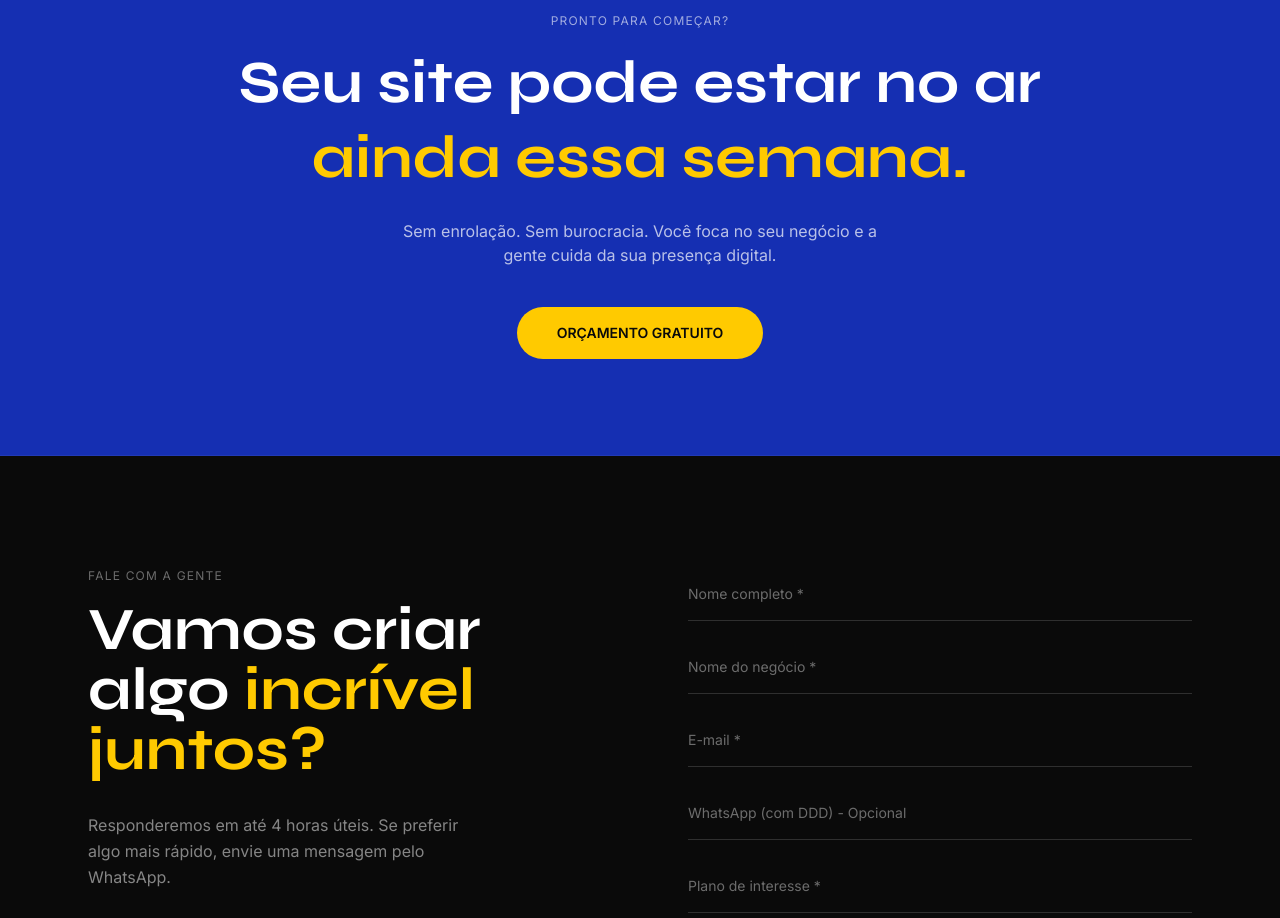
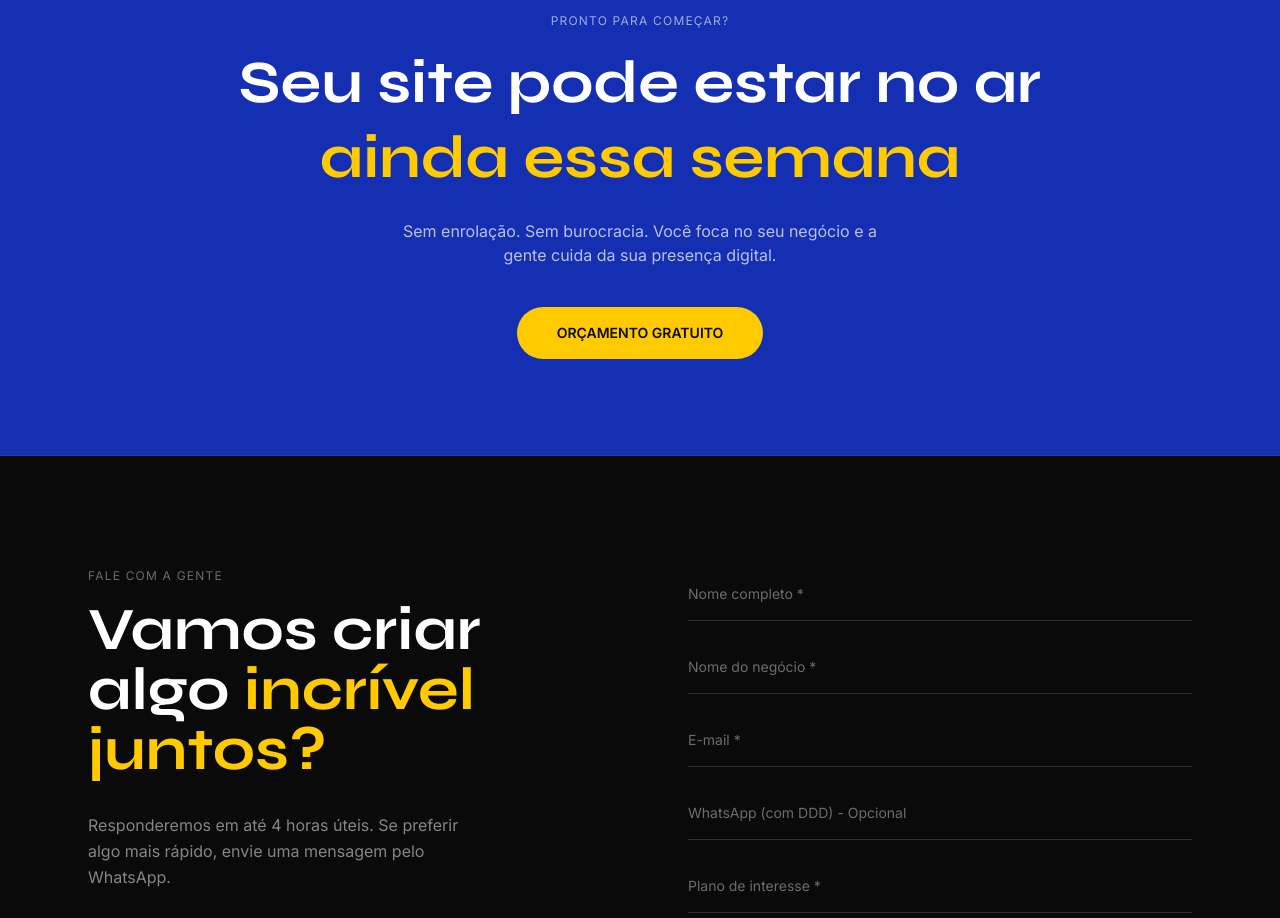
Before and after one commit to hefezzia/hefezzia-site, a Next.js app: page / in a window 1280 px wide. Shown: the part 4720-5638 px from the top of the page. Built offline with nearby package versions, Linux system fonts and the light colour scheme.

Commit message:
Update page.tsx

```diff
--- a/app/page.tsx
+++ b/app/page.tsx
@@ -469,7 +469,7 @@ export default function Home() {
           <p className="font-body text-xs tracking-widest uppercase text-white/60 mb-4">Pronto para começar?</p>
           <h2 className="font-display font-bold text-4xl md:text-6xl text-white leading-tight mb-6">
             Seu site pode estar no ar<br />
-            <span className="font-display yellow">ainda essa semana.</span>
+            <span className="font-display yellow">ainda essa semana</span>
           </h2>
           <p className="font-body text-white/70 mb-10 max-w-lg mx-auto">
             Sem enrolação. Sem burocracia. Você foca no seu negócio e a gente cuida da sua presença digital.
```
